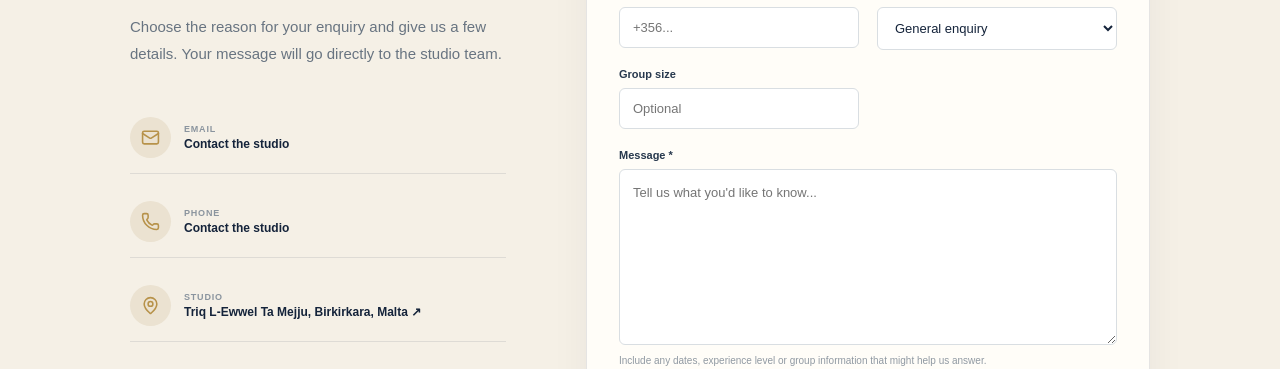
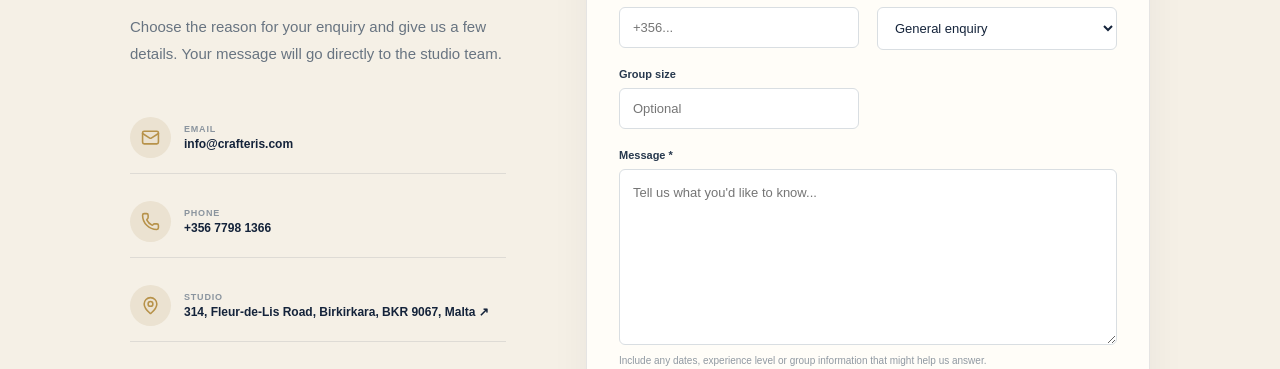
Before and after one commit to guzzep/crafteris-studio-website, a Next.js app: page /contact in a window 1280 px wide. Shown: the part 880-1249 px from the top of the page. Built offline with nearby package versions, Linux system fonts and the light colour scheme; no server answers; the database is empty.

Commit message:
Use confirmed Fleur-de-Lis Road contact details

```diff
--- a/src/app/contact/page.tsx
+++ b/src/app/contact/page.tsx
@@ -1,4 +1,6 @@
 "use client";
+import { studioContact, studioMapUrl } from "@/lib/studio-contact";
+
 
 import {
 
@@ -150,33 +152,7 @@ const MAX_LINKS_IN_MESSAGE = 3;
 const LAST_SUBMISSION_KEY =
   "crafteris_contact_last_submission";
 
-const fallbackContactDetails: ContentItem[] = [
-
-  {
-
-    title: "Email",
-
-    text: "Contact the studio",
-
-  },
-
-  {
-
-    title: "Studio",
-
-    text: "Triq L-Ewwel Ta Mejju, Birkirkara, Malta",
-
-  },
-
-  {
-
-    title: "Visits",
-
-    text: "By session or arrangement",
-
-  },
-
-];
+
 
 const fallbackHelpItems: ContentItem[] = [
 
@@ -465,37 +441,10 @@ export default function ContactPage() {
 
     );
 
-  const cmsContactDetails =
-    getItems(
-      contact,
-      fallbackContactDetails
-    );
-
   const contactDetails: ContentItem[] = [
-    {
-      title:
-        cmsContactDetails[0]?.title ||
-        "Email",
-      text:
-        settings?.email ||
-        cmsContactDetails[0]?.text ||
-        "Contact the studio",
-    },
-    {
-      title: "Phone",
-      text:
-        settings?.phone ||
-        "Contact the studio",
-    },
-    {
-      title:
-        cmsContactDetails[1]?.title ||
-        "Studio",
-      text:
-        settings?.address ||
-        cmsContactDetails[1]?.text ||
-        "Triq L-Ewwel Ta Mejju, Birkirkara, Malta",
-    },
+    { title: "Email", text: studioContact.email },
+    { title: "Phone", text: studioContact.phone },
+    { title: "Studio", text: studioContact.address },
   ];
 
   const helpItems =
@@ -1108,7 +1057,7 @@ export default function ContactPage() {
 
                           <strong>
 
-                            {index === 0 && item.text?.includes("@") ? <a href={"mailto:" + item.text}>{item.text}</a> : index === 1 && item.text && /[0-9]/.test(item.text) ? <a href={"tel:" + item.text.replace(/[^+0-9]/g, "")}>{item.text}</a> : index === 2 ? <a href={"https://www.google.com/maps/search/?api=1&query=" + encodeURIComponent("GlassXpressions " + item.text)} target="_blank" rel="noopener noreferrer">{item.text} ↗</a> : item.text || ""}
+                            {index === 0 && item.text?.includes("@") ? <a href={"mailto:" + item.text}>{item.text}</a> : index === 1 && item.text && /[0-9]/.test(item.text) ? <a href={"tel:" + item.text.replace(/[^+0-9]/g, "")}>{item.text}</a> : index === 2 ? <a href={studioMapUrl} target="_blank" rel="noopener noreferrer">{item.text} ↗</a> : item.text || ""}
 
                           </strong>
 
```
